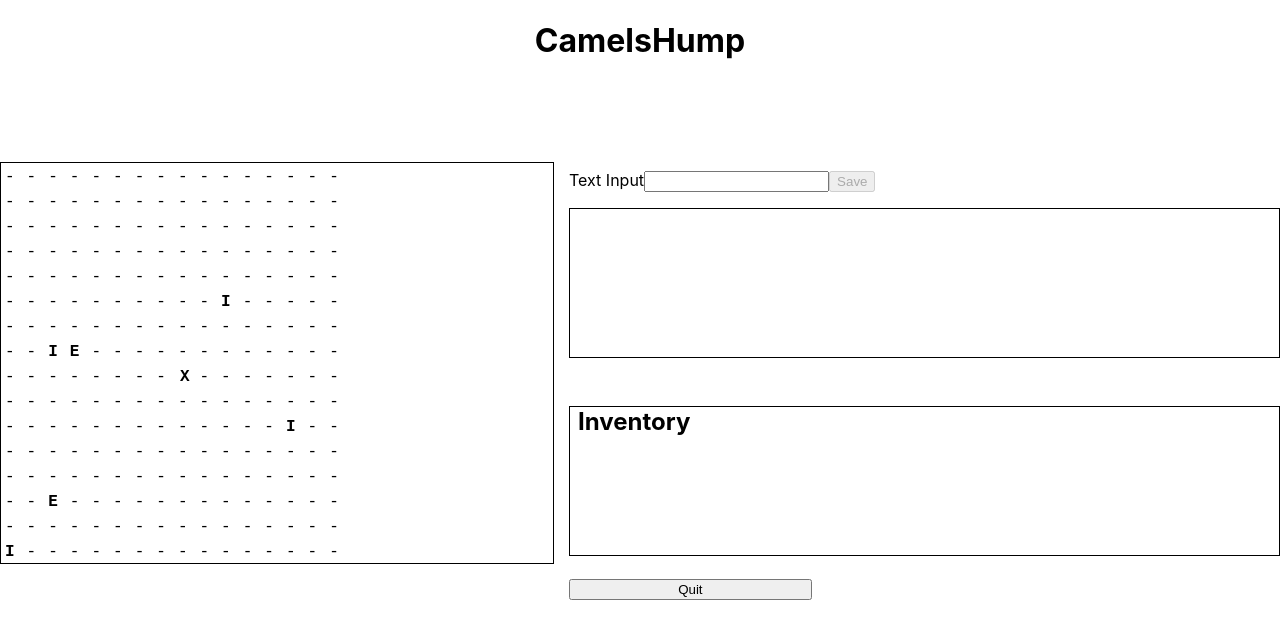
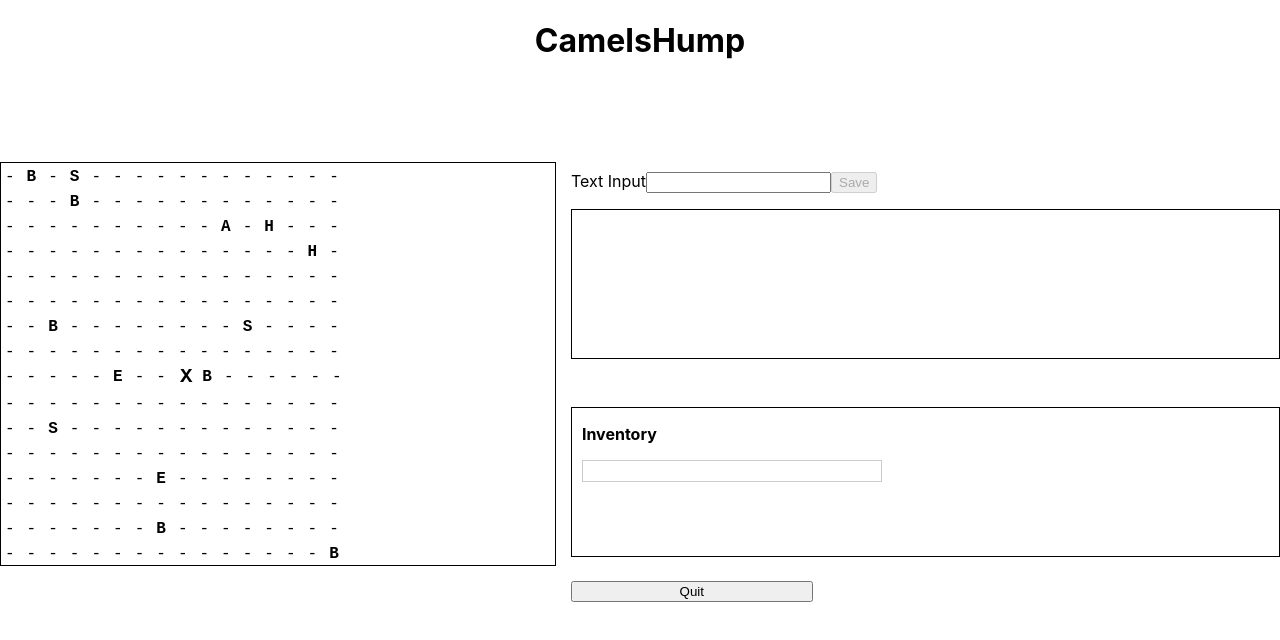
Before and after one commit to csci312a-f23/project-camelshump, a Next.js app: page /play in a window 1280 px wide. Shown: the top 640 px of the page. Built offline with nearby package versions, Linux system fonts and the light colour scheme; what @huggingface/inference would draw is missing.

Commit message:
Made a mistake of edititing on main branch. Updates MapJSON to create more items instead of I

```diff
--- a/src/components/Inventory.js
+++ b/src/components/Inventory.js
@@ -39,14 +39,15 @@ export default function Inventory({ item, onItemUpdate }) {
 
   return (
     <div className={styles.InventoryContainer}>
-      Inventory
-      {inventoryList.map((inventoryItem, index) => (
-        // eslint-disable-next-line react/no-array-index-key
-        <p key={index}>
-          <span className={styles.InventoryItem}>{inventoryItem.name}</span>
-          {`: ${inventoryItem.quantity}`}
-        </p>
-      ))}
+      <ul className={styles.InventoryList}>
+        {inventoryList.map((inventoryItem, index) => (
+          // eslint-disable-next-line react/no-array-index-key
+          <li key={index}>
+            <span className={styles.InventoryItem}>{inventoryItem.name}</span>
+            {`: ${inventoryItem.quantity}`}
+          </li>
+        ))}
+      </ul>
     </div>
   );
 }
--- a/src/components/MapDisplay.js
+++ b/src/components/MapDisplay.js
@@ -22,16 +22,12 @@ export default function MapDisplay({ currentMap, position, updateItem }) {
           {row.map((char, colIndex) => (
             // eslint-disable-next-line react/no-array-index-key
             <div className={styles.cell} data-testid="map" key={colIndex}>
-              <ul
-                className={
-                  char === "E" || char === "I" ? styles.usefulChar : ""
-                }
-              >
+              <ul className={char !== "-" ? styles.usefulChar : ""}>
                 {rowIndex === position[0] && colIndex === position[1] ? (
                   <ul className={styles.highlightedX}>
                     {" "}
                     X
-                    {char === "E" || char === "I"
+                    {char !== "-"
                       ? (() => {
                           updateItem(char);
                         })()
--- a/src/components/MapJSON.js
+++ b/src/components/MapJSON.js
@@ -6,7 +6,9 @@ export default function MapJSON({ sectionLength, numSections }) {
     const initArray = new Array(sectionLength);
     initArray.fill(null);
     const enemyProb = 1;
-    const itemProb = 2;
+    const itemProb = 5;
+    // add more items to collect and fill inventory
+    const items = ["A", "B", "G", "H", "S"];
 
     const mapArray = initArray.map(() => {
       const rowInit = new Array(sectionLength);
@@ -14,7 +16,11 @@ export default function MapJSON({ sectionLength, numSections }) {
       const row = rowInit.map(() => {
         const r = Math.random() * 100;
         if (r < enemyProb) return "E";
-        if (r < enemyProb + itemProb) return "I";
+        // i want items to fill map at random
+        if (r < enemyProb + itemProb) {
+          const itemRandomizer = Math.floor(Math.random() * items.length);
+          return items[itemRandomizer];
+        }
         return "-";
       });
       return row;
--- a/src/pages/play.js
+++ b/src/pages/play.js
@@ -74,13 +74,15 @@ export default function GameViewer({ className }) {
     setItem(itemPressed); // Passes this to add the new item to the inventory, and call pop-up if item is E
     if (itemPressed === "E") {
       // Sends an invisible prompt to TextBox, which sends to TextPrompt, choosing from a list of enemies
+      // is there a way to change this? it passes the same prompts for every enemy and every item
       setInvisiblePrompt(`describe a ${placeholderEnemies[0]}`);
       togglePopup(); // Show the enemy pop-up
-    } else if (itemPressed === "I") {
+    } else if (itemPressed !== "-") {
       setInvisiblePrompt(`describe a ${placeholderItems[0]}`);
-      currentMap[position[2]][position[0]][position[1]] = "-"; // how do we do this without mutating props?
       setCurrentMap(currentMap);
     }
+    // after you collect items/ fight enemy update its value on map to be -
+    currentMap[position[2]][position[0]][position[1]] = "-"; // how do we do this without mutating props?
   };
 
   const handleItemUpdate = () => {
@@ -124,6 +126,7 @@ export default function GameViewer({ className }) {
         />
       </div>
       <div className="inventoryContainer">
+        <p style={{ fontWeight: "bold", paddingLeft: "10px" }}>Inventory</p>
         <Inventory item={item} onItemUpdate={handleItemUpdate} />
       </div>
       <button type="button" onClick={() => router.push("/")}>
--- a/src/styles/Inventory.module.css
+++ b/src/styles/Inventory.module.css
@@ -1,14 +1,22 @@
-/* styles for the Inventory container */
+/* Inventory.module.css */
+
 .InventoryContainer {
-  font-size: 24px; /* Large font size */
-  font-weight: bold; /* Bold text */
-  padding-left: 8px;
+  border: 1px solid #ccc;
+  padding: 10px;
+  margin: 10px;
+  max-width: 300px;
+  text-align: center;
 }
 
-/* styles for the inventory item */
 .InventoryItem {
-  color: darkgreen; /* Dark green color */
-  font-weight: bold; /* Bold text */
-  padding-left: 15px; /* Space before the item */
-  /* background: url('path-to-your-icon.png') right center no-repeat; Icon as background */
+  margin-right: 5px;
+  font-weight: bold;
 }
+
+.InventoryList {
+  columns: 2;
+  column-gap: 10px;
+  list-style-type: none;
+  padding: 0;
+  margin: 0;
+}
--- a/src/styles/MapDisplay.module.css
+++ b/src/styles/MapDisplay.module.css
@@ -18,6 +18,7 @@
 
 .highlightedX {
   font-weight: bold;
+  font-size: 1.3rem;
   letter-spacing: 4px !important;
 }
 
```
